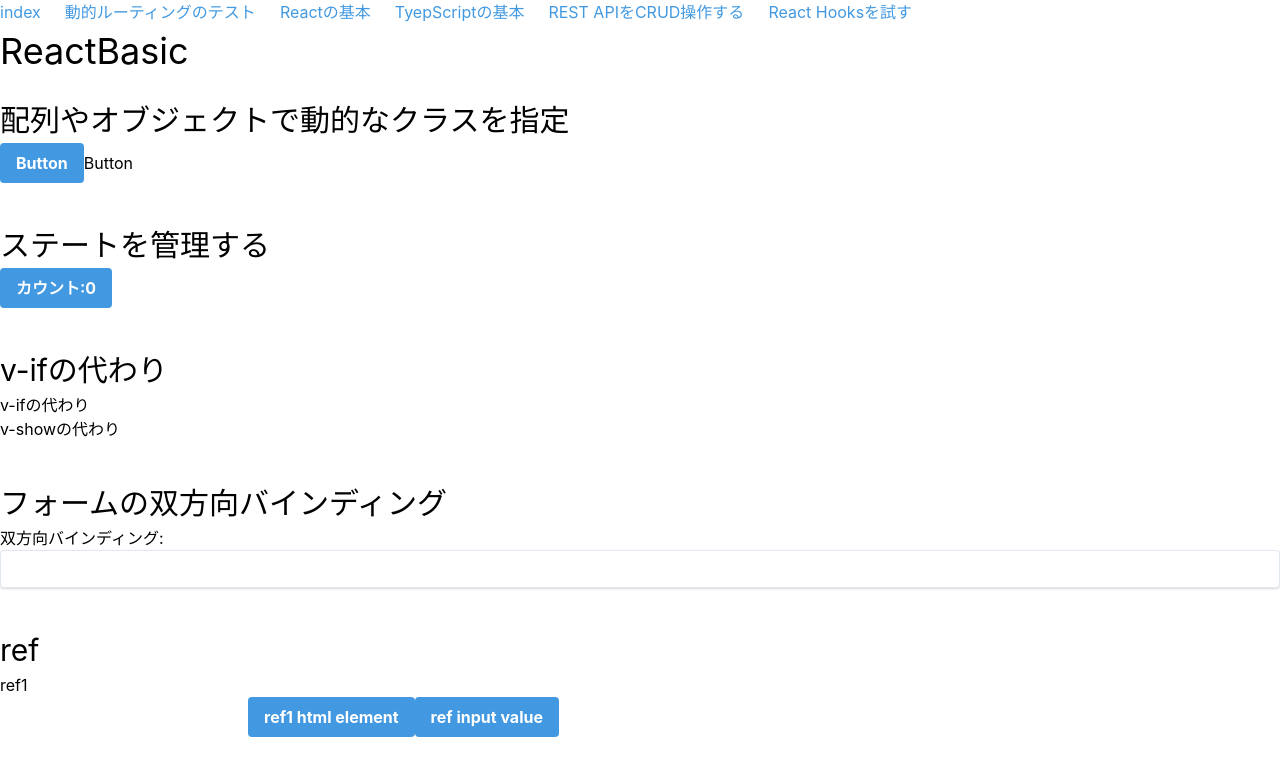
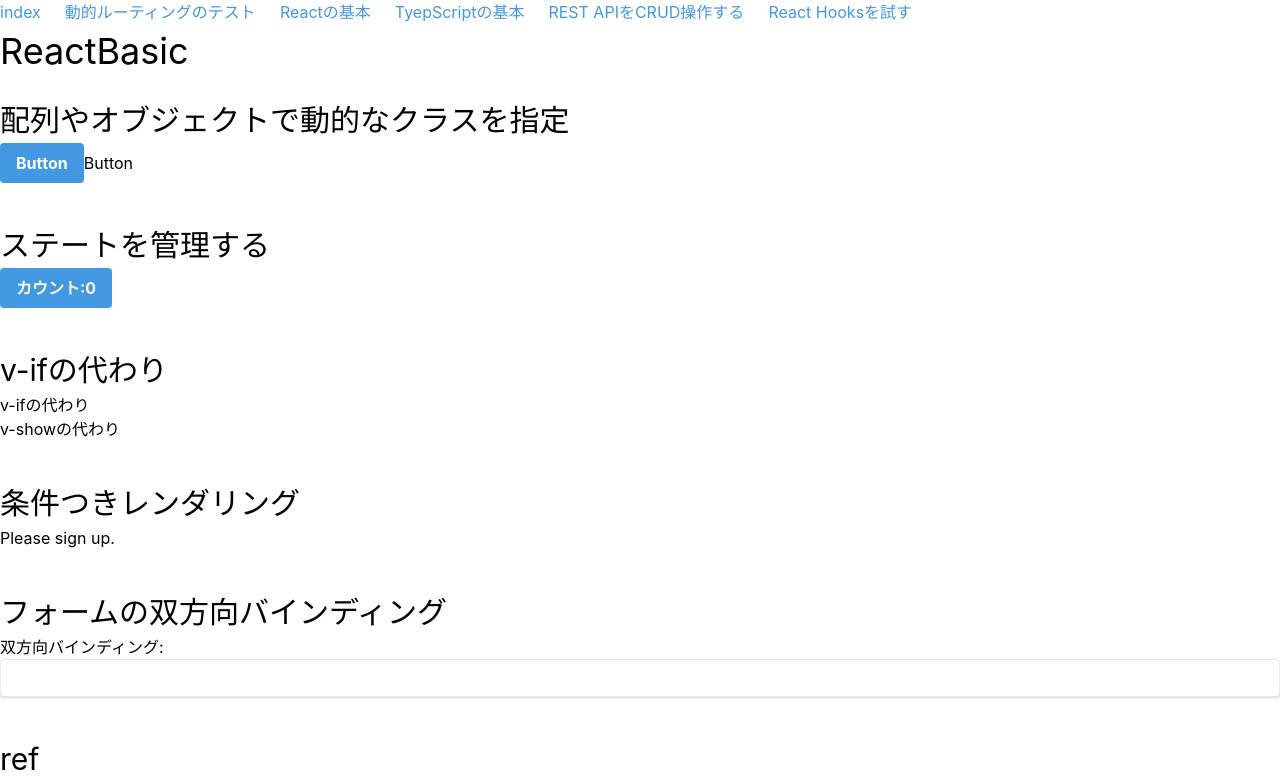
Before and after one commit to yujiokayama/react-typescript-basic, a React (Create React App) app: page /react-basic in a window 1280 px wide. Shown: the top 782 px of the page. Built offline with nearby package versions, Linux system fonts and the light colour scheme.

Commit message:
条件つきレンダー

```diff
--- a/src/pages/react-basic.tsx
+++ b/src/pages/react-basic.tsx
@@ -12,10 +12,27 @@ import { incrementCounter, decrementCounter } from "../stores/modules/Counter";
 
 function ReactBasic() {
   /**
-   * if・show
+   * 条件つきレンダー
    */
+  const isLogind = undefined;
   const isActive = true;
   const isShow = true;
+
+  const UserGreeting = () => {
+    return (
+      <div>
+        <h1>Welcome back!</h1>
+      </div>
+    );
+  };
+
+  const GuestGreeting = () => {
+    return (
+      <div>
+        <h1>Please sign up.</h1>
+      </div>
+    );
+  };
 
   /**
    * 配列やオブジェクトで動的なクラスを指定
@@ -104,6 +121,9 @@ function ReactBasic() {
       {isActive && <p>v-ifの代わり</p>}
       <p style={{ display: isShow ? "initial" : "none" }}>v-showの代わり</p>
 
+      <h2 className="text-3xl mt-10">条件つきレンダリング</h2>
+      {isLogind === false ? UserGreeting() : GuestGreeting() }
+
       <h2 className="text-3xl mt-10">フォームの双方向バインディング</h2>
       <p>双方向バインディング:{name}</p>
       <input
```
